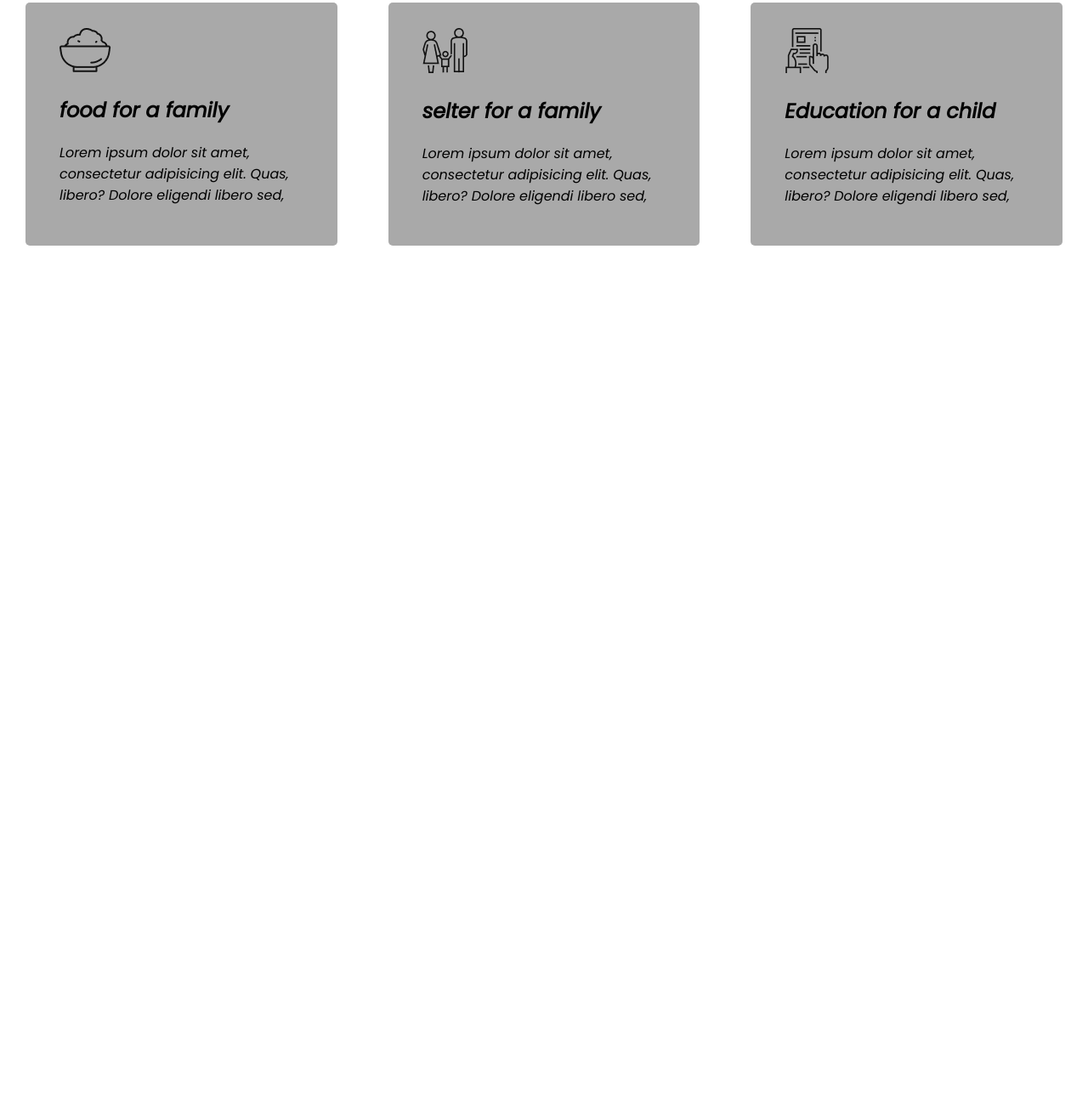
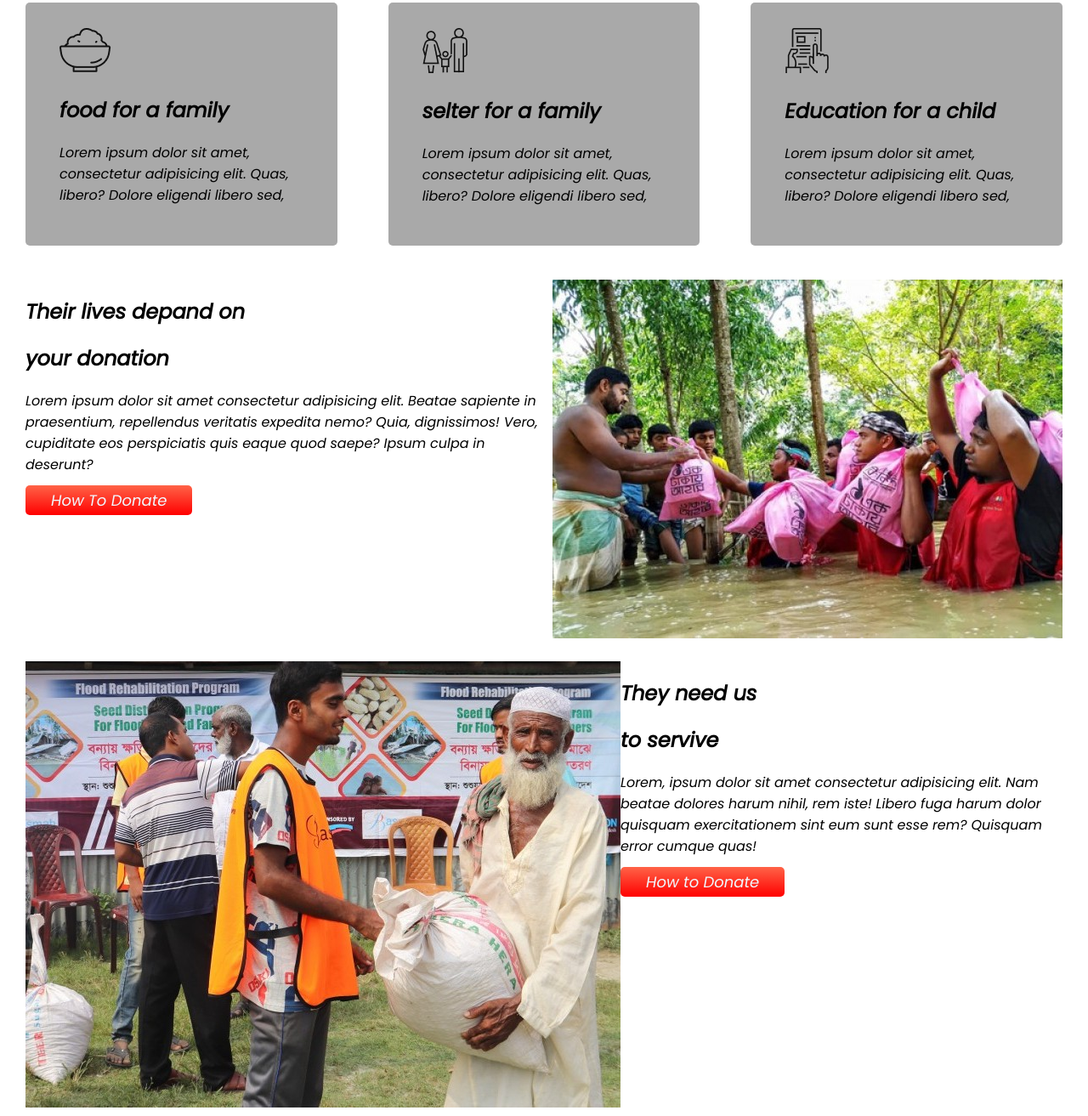
Before and after one commit to Muztaba2797/donate, a plain HTML site: page index.html in a window 1280 px wide. Shown: the part 1269-2582 px from the top of the page at 85% size. Before the commit the page ends 1578 px from the top, so only its background shows below. Drawn offline with Linux system fonts and the light colour scheme.

Commit message:
add how to donate

```diff
--- a/index.html
+++ b/index.html
@@ -64,6 +64,30 @@
             </div>
         </div>
     </section>
+    <section class="theirlive">
+        <div>
+         <h1>Their lives depand on</h1>
+         <h1>your donation</h1>
+         <p>Lorem ipsum dolor sit amet consectetur adipisicing elit. Beatae sapiente in praesentium, repellendus veritatis expedita nemo? Quia, dignissimos! Vero, cupiditate eos perspiciatis quis eaque quod saepe? Ipsum culpa in deserunt?</p>
+         <a class="howto" href="www.facebook.com">How To Donate</a>
+        </div>
+        <div>
+            <img src="images/donation11.jpg" alt="">
+
+        </div>
+    </section>
+    <section class="theirlive">
+        <div>
+            <img src="images/donation10.jpg" alt="">
+        </div>
+        <div>
+            <h1>They need us</h1>
+            <h1>to servive</h1>
+            <p>Lorem, ipsum dolor sit amet consectetur adipisicing elit. Nam beatae dolores harum nihil, rem iste! Libero fuga harum dolor quisquam exercitationem sint eum sunt esse rem? Quisquam error cumque quas!</p>
+            <a class="howto" href="www.facebook.com">How to Donate</a>
+        </div>
+
+    </section>
 
 
 </body>
--- a/style.css
+++ b/style.css
@@ -107,3 +107,16 @@ body {
      border-radius: 5px;
 
 }
+.theirlive{
+    display: flex;
+    margin: 20px 30px ;
+}
+.howto{
+    text-decoration: none;
+    margin: 5px 0px;
+    padding: 5px 30px;
+    background-image: linear-gradient(tomato,red);
+    border-radius: 5px;
+    font-size: large;
+    color: aliceblue;
+}
```
